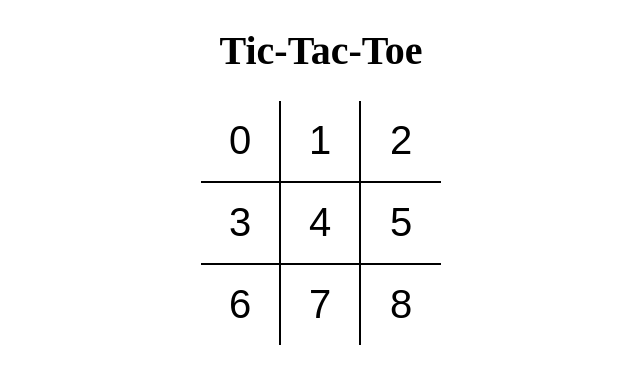
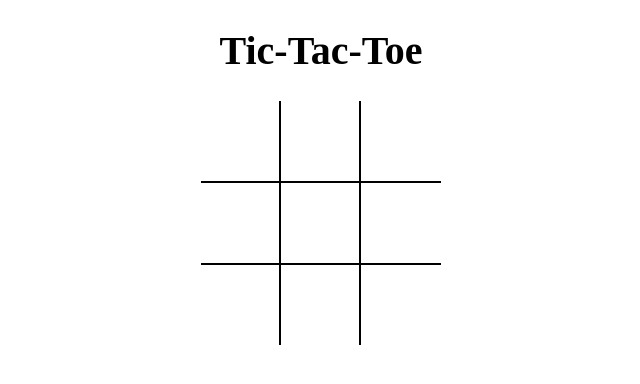
Before and after one commit to Swasthik-Ashok-Shetty/TIC-TAC-TOE, a React (Vite) app: page / in a window 1280 px wide. Shown: the top 384 px of the page, without its empty margins (319-959 px from the left). Built offline with nearby package versions, Linux system fonts and the light colour scheme.

Commit message:
Added states and event to the board

```diff
--- a/src/components/Board.jsx
+++ b/src/components/Board.jsx
@@ -1,24 +1,48 @@
-import React from 'react'
+import React,{ useState } from 'react'
 import Square from './Square'
 
 const Board = () => {
+
+    const [board, setBoard] = useState(Array(9).fill(null));
+// setBoard is update value
+// board is current value
+    const [isXNext, setIsXNext] = useState(false);
+    const handleSquareClick = (position) => {
+        if(board[position]){
+            return;
+        }
+       setBoard((prev)=>{
+              return prev.map((square,pos)=>{
+                if(pos === position){
+                     return isXNext ? 'X' : '0';
+                }
+                return square;
+              })
+       })
+       setIsXNext((prev)=>!prev);
+    };
+    const renderSquare = (position) => {
+        return (
+            <Square value={board[position]} onClick={() => handleSquareClick(position)} />
+        );
+    };
   return (
     <div className="board">
         <div className="board-row">
-            <Square value={0} />
-            <Square value={1} />
-            <Square value={2} />
+            {renderSquare(0)}
+            {renderSquare(1)}
+            {renderSquare(2)}
         </div>
 
         <div className="board-row">
-            <Square value={3} />
-            <Square value={4} />
-            <Square value={5} />
+            {renderSquare(3)}
+            {renderSquare(4)}
+            {renderSquare(5)}
         </div>
     <div className="board-row">
-            <Square value={6} />
-            <Square value={7} />
-            <Square value={8} />
+            {renderSquare(6)}
+            {renderSquare(7)}
+            {renderSquare(8)}
     </div>
     </div>
   )
--- a/src/components/Square.jsx
+++ b/src/components/Square.jsx
@@ -1,9 +1,12 @@
 import React from 'react'
 
-const Square = ({value}) => {
+const Square = ({value,onClick}) => {
 
   return (
-    <button type="button" className="square">{value}</button>
+    <button type="button" className="square" onClick={onClick}>
+      {value}
+    </button>
+
   )
 }
 
```
